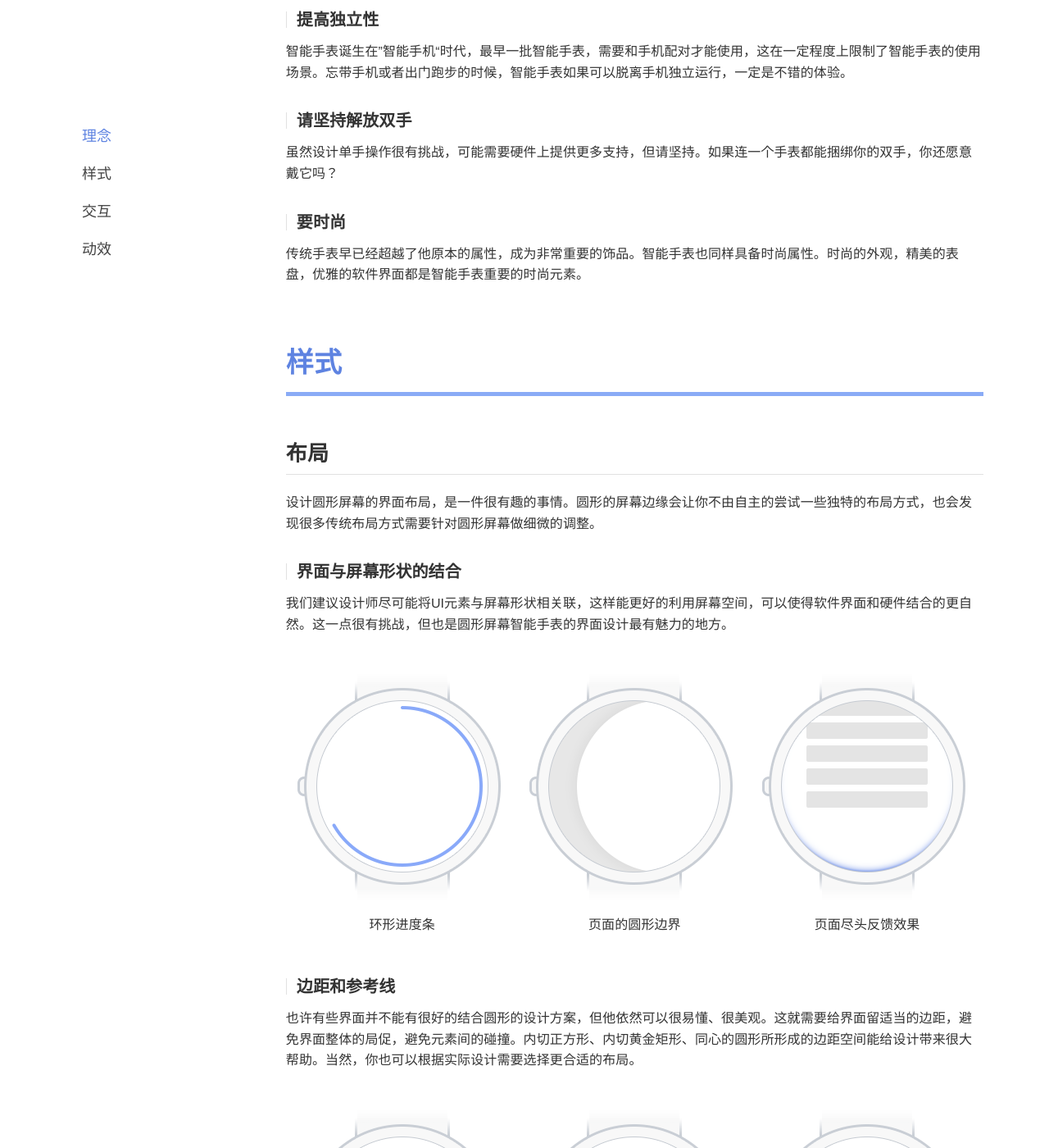
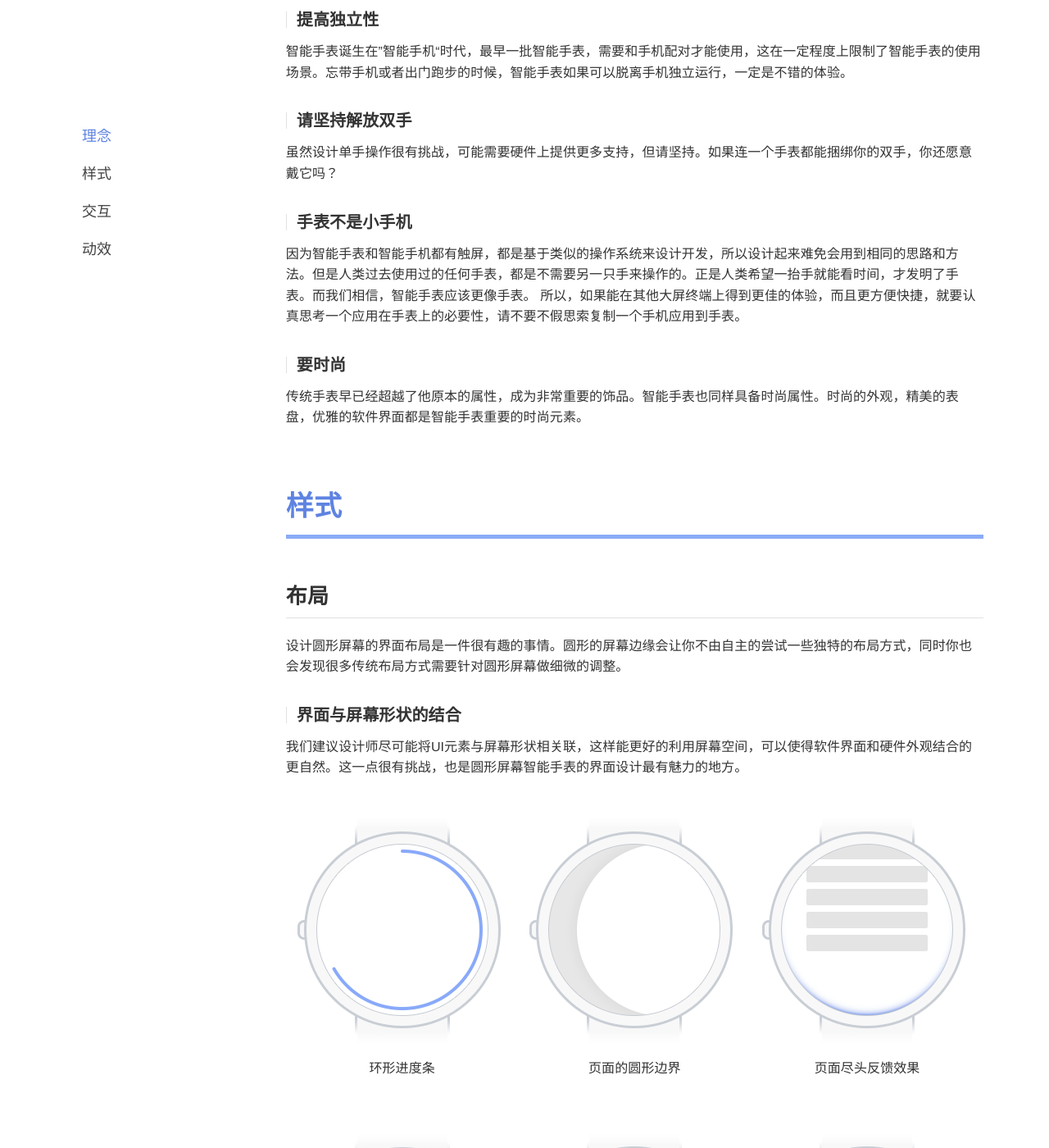
Before and after one commit to mobvoi/ticdesign, a Jekyll site: the page built from _design/index.md, in a window 1280 px wide and 1400 px high, scrolled down 1128 px. Shown: the whole window at 82% size. Built offline with Jekyll 4.4.1, drawn with Linux system fonts in a browser that asks for light colours; some of the changed text lies outside the part shown.

Commit message:
designdoc update, add&change some images

```diff
--- a/_design/index.md
+++ b/_design/index.md
@@ -34,7 +34,9 @@
 #### 请坚持解放双手
 虽然设计单手操作很有挑战，可能需要硬件上提供更多支持，但请坚持。如果连一个手表都能捆绑你的双手，你还愿意戴它吗？
 
-  <!-- **手表不是小手机**。如果能在其他大屏终端上得到更佳的体验，而且更方便快捷，就要认真思考一个应用在手表上的必要性，不要不假思索复制一个手机app到手表。-->
+#### 手表不是小手机
+因为智能手表和智能手机都有触屏，都是基于类似的操作系统来设计开发，所以设计起来难免会用到相同的思路和方法。但是人类过去使用过的任何手表，都是不需要另一只手来操作的。正是人类希望一抬手就能看时间，才发明了手表。而我们相信，智能手表应该更像手表。
+所以，如果能在其他大屏终端上得到更佳的体验，而且更方便快捷，就要认真思考一个应用在手表上的必要性，请不要不假思索复制一个手机应用到手表。
 
 #### 要时尚
 传统手表早已经超越了他原本的属性，成为非常重要的饰品。智能手表也同样具备时尚属性。时尚的外观，精美的表盘，优雅的软件界面都是智能手表重要的时尚元素。
@@ -42,11 +44,11 @@
 ## 样式
 
 ### 布局
-设计圆形屏幕的界面布局，是一件很有趣的事情。圆形的屏幕边缘会让你不由自主的尝试一些独特的布局方式，也会发现很多传统布局方式需要针对圆形屏幕做细微的调整。
+设计圆形屏幕的界面布局是一件很有趣的事情。圆形的屏幕边缘会让你不由自主的尝试一些独特的布局方式，同时你也会发现很多传统布局方式需要针对圆形屏幕做细微的调整。
 
 #### 界面与屏幕形状的结合
 
-我们建议设计师尽可能将UI元素与屏幕形状相关联，这样能更好的利用屏幕空间，可以使得软件界面和硬件结合的更自然。这一点很有挑战，但也是圆形屏幕智能手表的界面设计最有魅力的地方。
+我们建议设计师尽可能将UI元素与屏幕形状相关联，这样能更好的利用屏幕空间，可以使得软件界面和硬件外观结合的更自然。这一点很有挑战，也是圆形屏幕智能手表的界面设计最有魅力的地方。
 
 <div class="row">
 <div class="col-third" markdown="1">
@@ -63,7 +65,20 @@
 </div>
 </div>
 
-<!-- 可以补充两个图：1、listview的挠挠状态，2、弧形排列的导航点 -->
+<div class="row">
+<div class="col-third" markdown="1">
+<img src="res/listview_focused.png">
+<p>有聚焦效果的列表</p>
+</div>
+<div class="col-third" markdown="1">
+<img src="res/navigationdots.png">
+<p>弧形排布的导航点</p>
+</div>
+<div class="col-third" markdown="1">
+<img src="res/threebutton.png">
+<p>按钮布局</p>
+</div>
+</div>
 
 #### 边距和参考线
 也许有些界面并不能有很好的结合圆形的设计方案，但他依然可以很易懂、很美观。这就需要给界面留适当的边距，避免界面整体的局促，避免元素间的碰撞。内切正方形、内切黄金矩形、同心的圆形所形成的边距空间能给设计带来很大帮助。当然，你也可以根据实际设计需要选择更合适的布局。
@@ -91,9 +106,9 @@
 
 
 ### 颜色
-关于颜色，我们不想规定颜色的使用，因为这样会给设计带来很大的局限性。我们会给出一些建议和我们在Ticwear系统中使用的颜色作为参考。
+关于颜色，我们不想规定如何使用颜色，因为这样会给设计带来很大的局限性。我们会给出一些建议和我们在Ticwear系统中使用的颜色作为参考。
 
->*如果展开来说颜色的选择和搭配，可能会远远超出这篇文档的范围，开发者和设计师们可以参阅网络上的其他文档来获取更多关于颜色的知识。*
+>*如果展开说颜色的选择和搭配，可能会远远超出这篇文档的范围，开发者和设计师们可以参阅网络上的其他文档来获取更多关于颜色的知识。*
 
 #### **建议采用黑色主背景**
 手表的屏幕很小，白色的背景会显得屏幕格外的亮，非常刺眼，在运动中使用也不容易聚焦。所以我们推荐大部分界面采用黑色（或者深色）背景。黑色在一些新技术的屏幕上会更节能，也可以提升智能手表的续航能力，同时也更容易和硬件本身浑然一体。
@@ -101,22 +116,37 @@
 #### **TiColor**
 我们认为智能手表应该富有科技感和时尚感。我们从未来、宇宙、科幻电影、尖端科技、游戏这些关键词中找到了灵感，提炼了一套颜色。这些颜色在纯黑色的背景上效果更好。
 
+<div class="row">
+<div class="col-full">
 <img src="res/ticolor.png">
+</div>
+</div>
+
 
 #### **应用程序的颜色**
-手表界面的内容通常很少，完成一个任务可能需要多个界面，所以同一个应用的不同页面间的关联性显得更加重要。为了保证这一点，可以尝试在应用内保持一致的色调。
+手表界面的内容通常很少，完成一个任务可能需要多个界面，所以同一个应用的不同页面间的关联性显得更加重要。为了保证这一点，可以尝试在应用内保持一致的色调.
 
-<!--需要一个例子 -->
+<div class="row">
+<div class="col-third" markdown="1">
+<img src="res/addalarm.png">
+</div>
+<div class="col-third" markdown="1">
+<img src="res/setalarm.png">
+</div>
+<div class="col-third" markdown="1">
+<img src="res/alarmlist.png">
+</div>
+</div>
 
 #### **合适的对比度**
 背景和内容不要使用色相和明度相近的颜色，在手表上对比度要更大一些，这样能保证在运动中清楚的读取信息。
 
 <div class="row">
 <div class="col-half" markdown="1">
-<img src="res/contrast_wrong.png">
+<img src="res/contrast_right.png">
 </div>
 <div class="col-half" markdown="1">
-<img src="res/contrast_right.png">
+<img src="res/contrast_wrong.png">
 </div>
 </div>
 
@@ -126,6 +156,8 @@
 文字排版对一个应用程序的设计至关重要。选择合适的字号、合适的行距，不但会让用户在阅读时获得更好的体验，也会让应用程序获得更好视觉效果。在手表上，合适的文字大小才能保证“一瞥即知”，才能保证在某些特定场景的阅读体验。大部分情况下，建议开发者和设计师尊守操作系统的文字排版规范，因为操作系统的开发者更熟悉系统所适配的硬件的特性。
 
 #### **字号**
+在一个界面上，尽可能不要出现超过两种字号，并且同一个页面的不同字号间的大小区分要明显，这条经验不只适用在智能手表领域。
+
 下面是Ticwear系统中的字号规范。如果你也在设计一块1.4寸屏幕的智能手表界面，这套字号规范将更具参考价值。<a href="../doc/#style-and-theme">开发者可以在开发文档中查看如何使用。</a>
 
 <div class="row">
@@ -142,11 +174,18 @@
 
 #### **行间距**
 
+行与行之间的距离非常影响阅读体验，我们所采用行距和字号的关系经验值：行距为字号的0.4倍。这只是个参考值，理论上讲，不过密，不过疏都是合适的。
+
 <div class="row">
-<p class="col s12 m5">
-行距和字号的关系经验值：行距为字号的0.4倍。这只是个参考，理论上讲，不过密，不过疏都是合适的。
-</p>
-<img class="col s12 m5 push-m1" src="res/line_spacing.png">
+<div class="col-third" markdown="1">
+<img src="res/lineheight_right.png">
+</div>
+<div class="col-third" markdown="1">
+<img src="res/lineheight_wrong.png">
+</div>
+<div class="col-third" markdown="1">
+<img src="res/lineheight_wrong2.png">
+</div>
 </div>
 
 
@@ -168,10 +207,10 @@
 
 <div class="row">
 <div class="col-half" markdown="1">
-<img src="res/responsezone_wrong.png">
+<img src="res/responsezone_right.png">
 </div>
 <div class="col-half" markdown="1">
-<img src="res/responsezone_right.png">
+<img src="res/responsezone_wrong.png">
 </div>
 </div>
 
@@ -180,10 +219,10 @@
 
 <div class="row">
 <div class="col-half" markdown="1">
-<img src="res/btnspacing_wrong.png">
+<img src="res/btnspacing_right.png">
 </div>
 <div class="col-half" markdown="1">
-<img src="res/btnspacing_right.png">
+<img src="res/btnspacing_wrong.png">
 </div>
 </div>
 
```
Also changed, not shown: _design/res/addalarm.png (added), _design/res/alarmlist.png (added), _design/res/btnspacing_right.png, _design/res/btnspacing_wrong.png, _design/res/contrast_right.png, _design/res/contrast_wrong.png, _design/res/lineheight_right.png (added), _design/res/lineheight_wrong.png (added), _design/res/lineheight_wrong2.png (added), _design/res/listview_focused.png (added), _design/res/navigationdots.png (added), _design/res/responsezone_right.png, _design/res/responsezone_wrong.png, _design/res/setalarm.png (added), 2 more files.
